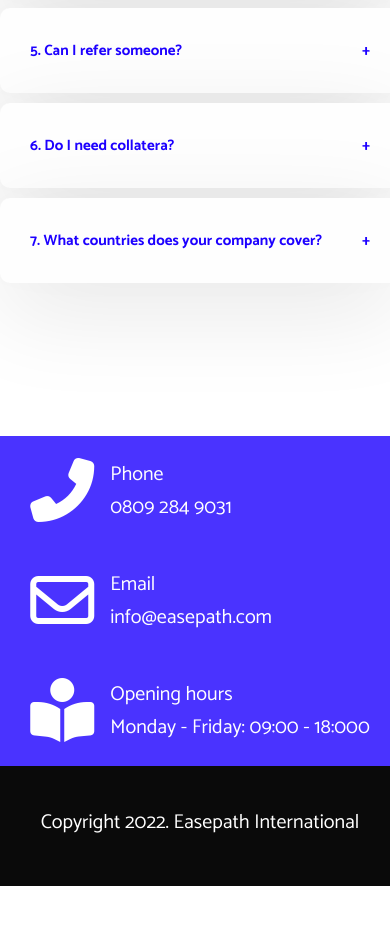
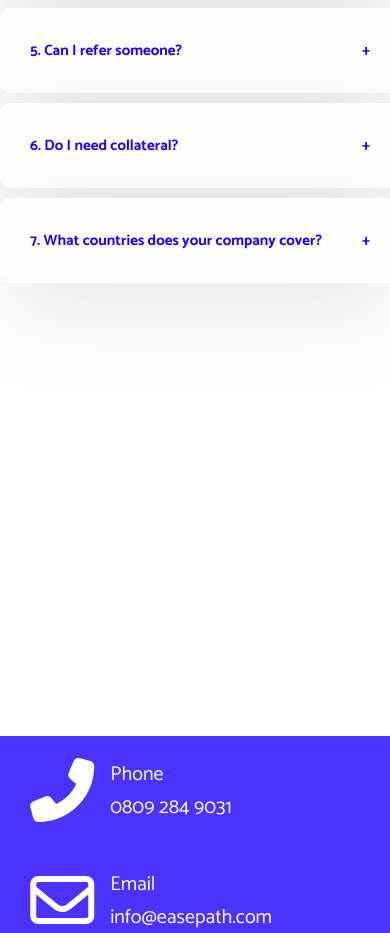
Before and after one commit to Julianah253/EasePath, a React (Create React App) app: page / in a window 390 px wide. Shown: the part 5720-6653 px from the top of the page. Before the commit the page ends 6606 px from the top, so only its background shows below. Built offline with nearby package versions, Linux system fonts and the light colour scheme.

Commit message:
overflowadded

```diff
--- a/src/App.css
+++ b/src/App.css
@@ -1,38 +1,4 @@
-.App {
-  text-align: center;
+body
+{
+  overflow-x: hidden;
 }
-
-.App-logo {
-  height: 40vmin;
-  pointer-events: none;
-}
-
-@media (prefers-reduced-motion: no-preference) {
-  .App-logo {
-    animation: App-logo-spin infinite 20s linear;
-  }
-}
-
-.App-header {
-  background-color: #282c34;
-  min-height: 100vh;
-  display: flex;
-  flex-direction: column;
-  align-items: center;
-  justify-content: center;
-  font-size: calc(10px + 2vmin);
-  color: white;
-}
-
-.App-link {
-  color: #61dafb;
-}
-
-@keyframes App-logo-spin {
-  from {
-    transform: rotate(0deg);
-  }
-  to {
-    transform: rotate(360deg);
-  }
-}
--- a/src/App.js
+++ b/src/App.js
@@ -4,6 +4,7 @@
 import Form from './components/form/Form'
 import Faq from './components/FAQ/Faq'
 import Footer from './components/footer/Footer'
+import './App.css'
 
 const App = () => {
   return (
--- a/src/components/FAQ/Faq.jsx
+++ b/src/components/FAQ/Faq.jsx
@@ -70,7 +70,7 @@
       answer: 'Yes, you can and get a commission.',
     },
     {
-      question: '6. Do I need collatera?',
+      question: '6. Do I need collateral?',
       answer: `You don't need collateral for this`,
     },
     {
--- a/src/components/FAQ/faq.css
+++ b/src/components/FAQ/faq.css
@@ -13,8 +13,7 @@
 
 @media only screen and (max-width: 600px) {
   .faq {
-    height: 1000px;
-    overflow: hidden;
+    height: 1300px;
   }
   .faq .FAQ {
     height: 1310px;
--- a/src/components/FAQ/faq.scss
+++ b/src/components/FAQ/faq.scss
@@ -23,8 +23,8 @@
 @media only screen and (max-width: 600px) {
     .faq
     {
-        height: 1000px;
-        overflow: hidden;
+        height: 1300px;
+        // overflow: hidden;
 
         .FAQ
         {
--- a/src/components/navbar/navbar.css
+++ b/src/components/navbar/navbar.css
@@ -15,7 +15,6 @@
 
 nav {
   background-image: url("/public/easepath-students-happy-studying-abroad.jpg");
-  background-blend-mode: multiply;
   background-size: cover;
   background-position: center;
   height: 650px;
--- a/src/components/navbar/navbar.scss
+++ b/src/components/navbar/navbar.scss
@@ -14,11 +14,12 @@
 nav
 {
     background-image: url('/public/easepath-students-happy-studying-abroad.jpg');
-    background-blend-mode: multiply;
+    // background-blend-mode: multiply;
     background-size: cover;
     background-position: center;
     height: 650px;
     // width: 400px;
+
     .navbar
     {
         display: flex;
```
Also changed, not shown: 2 other files (tests, documents, lock files or other folders).
